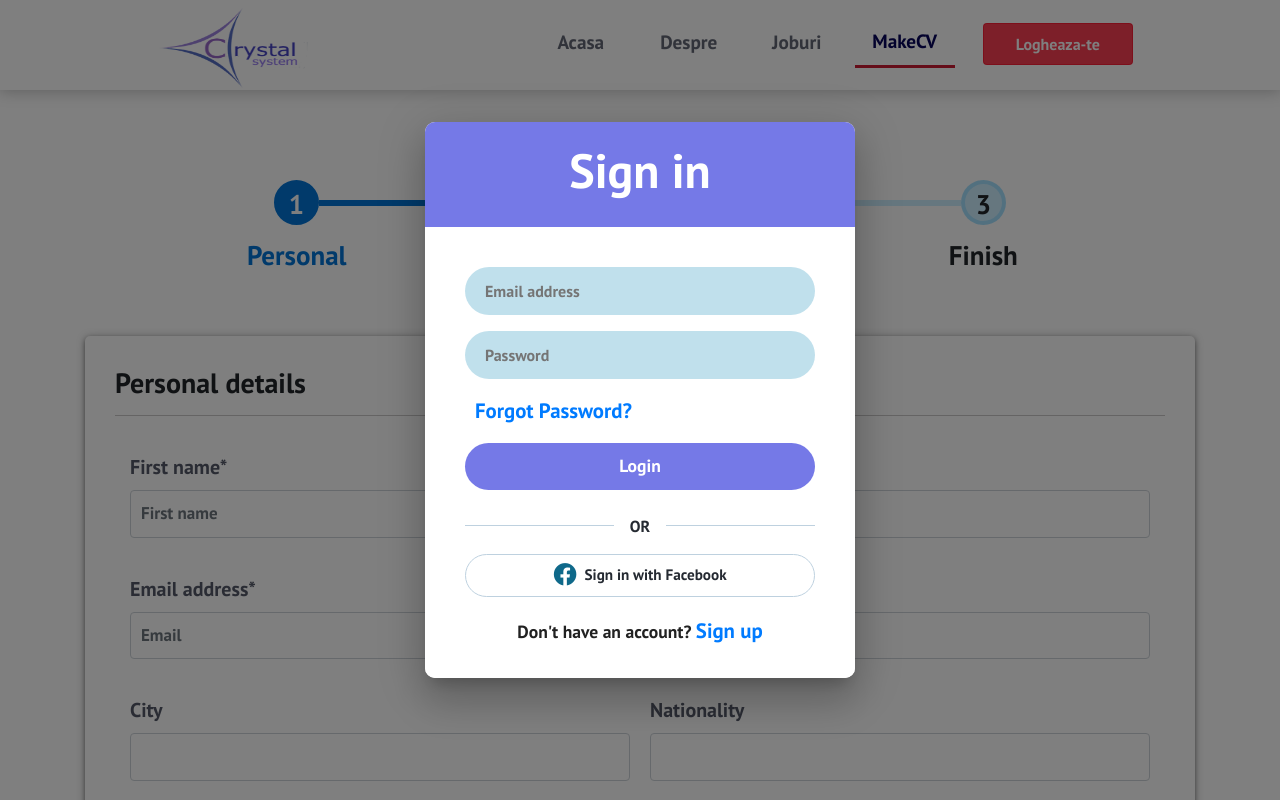
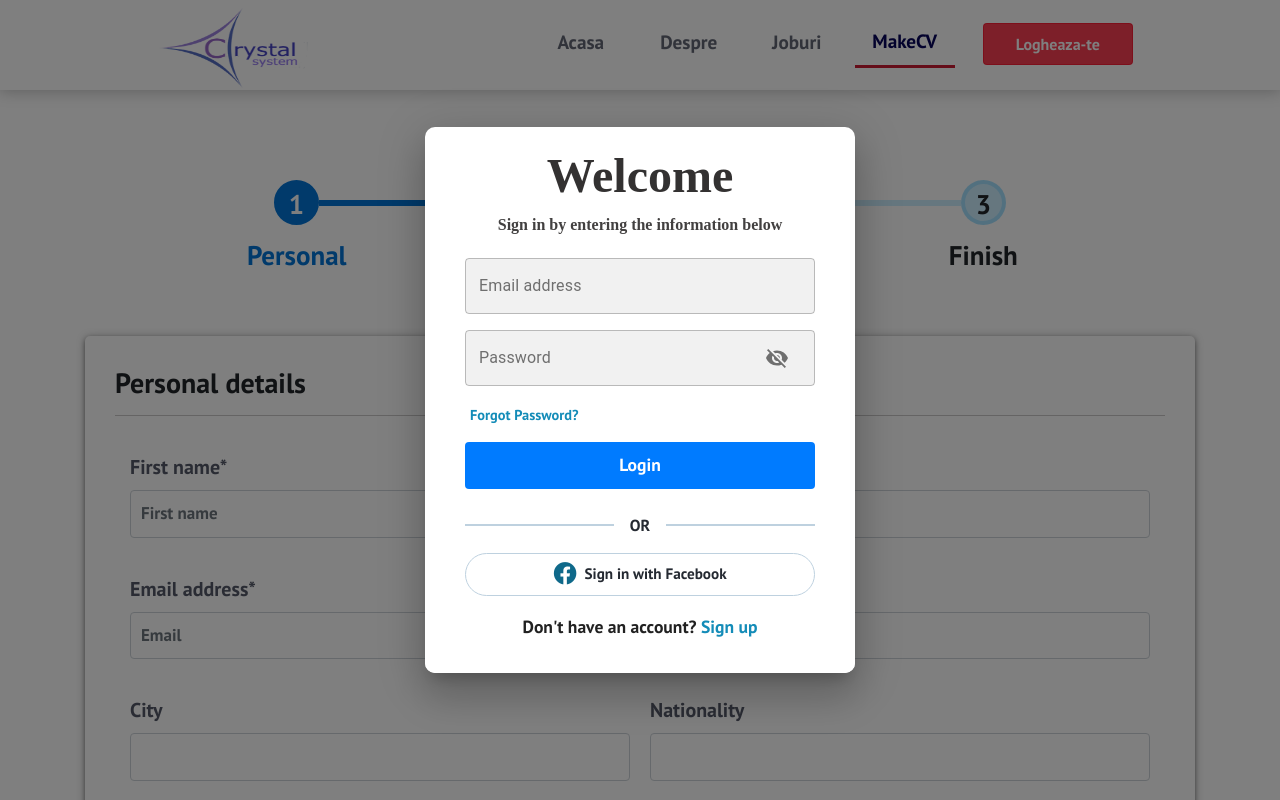
Before and after one commit to ionut1912/licenta-front-end, a React (Create React App) app: page /makeCV in a window 1280 px wide. Both pictures are taken after a click on the button "Logheaza-te". Shown: the top 800 px of the page. Built offline with nearby package versions, Linux system fonts and the light colour scheme.

Commit message:
comit 12

```diff
--- a/src/App.js
+++ b/src/App.js
@@ -21,6 +21,7 @@ function App() {
   const [showModalNav, setShowModalNav] = useState(false);
   const [clickForNavbar, setClickForNavBar] = useState(false);
 
+
   return (
     <>
       <Router>
--- a/src/components/AdminDashboard/AddJob/NewEditJob.js
+++ b/src/components/AdminDashboard/AddJob/NewEditJob.js
@@ -18,6 +18,7 @@ function NewEditJob(props) {
 
     const [staticInfo, setStaticInfo] = useState({
         nume_job: '',
+        jobType: '',
         locatie: '',
         descriere: '',
         dataMaxima: ''
@@ -29,9 +30,10 @@ function NewEditJob(props) {
 
     const [jobInfo, setJobInfo] = useState({
         numeJob: '',
+        jobType: '',
         locatie: '',
         descriere: '',
-        dataMaxima:'',
+        dataMaxima: '',
         skills: [],
         atributePersonale: [],
         moreDetails: []
@@ -78,6 +80,7 @@ function NewEditJob(props) {
     function reset() {
         setStaticInfo({
             nume_job: '',
+            jobType: '',
             locatie: '',
             descriere: '',
             dataMaxima: ''
--- a/src/components/Despre/Locations.js
+++ b/src/components/Despre/Locations.js
@@ -23,7 +23,7 @@ export default function Locations() {
     <div className={classes.map} >
       <h1 className="section-title">Locations</h1>
       <div className="container" style={{padding:'30px 0'}}>
-        <iframe className={classes.frame} src="https://www.google.com.qa/maps/d/u/0/embed?mid=1y8f94yVaPDnNB8Ve8LreG86Bq3qfvBx2" frameBorder="0" scrolling="no" marginHeight="0" marginWidth="0" height="520" title="map"></iframe>
+        <iframe className={classes.frame} src="https://www.google.com.qa/maps/d/u/0/embed?mid=1y8f94yVaPDnNB8Ve8LreG86Bq3qfvBx2" height="520" title="map"></iframe>
       </div>
     </div>
   )
--- a/src/components/Despre/Testimonial.js
+++ b/src/components/Despre/Testimonial.js
@@ -30,6 +30,7 @@ export default function Testimonial({ data, filter }) {
                                         <div>
                                             <div className="name">{item.numeJob}</div>
                                             <p>Location: {item.locatie}</p>
+                                            <p>Job type: {item.jobType}</p>
                                             <p style={{color:'#f00946'}}>Data limita: {format(item.dataMaxima)}</p>
                                             <button className="btn btn-primary btn-lg " onClick={() => { setOpenPopupView(true); setCurrentItem(item); }}>See more details</button>
 
--- a/src/components/Login.css
+++ b/src/components/Login.css
@@ -24,27 +24,29 @@
 }
 
 .text-danger{
-  padding:10px 0 0px 10px;
+  padding:5px 0 0px 10px;
   font-weight: 500;
   font-size: 1rem;
 }
 
 .f-pass{
-  margin-left: 10px;
+  margin-left: 5px;
+  font-size: 0.9rem;
 }
 
 .linktext {
   font-family: inherit;
-  font-size: 1.3rem;
   line-height: inherit;
   color: #148cb8;
   cursor: pointer;
 }
+
 .linktext:hover {
   text-decoration: underline;
   transition: 0.25s;
   color: #fc1930d5;
 }
+
 
 .title-subs {
   text-align: center;
@@ -54,30 +56,8 @@
   line-height: inherit;
 }
 
-.wrapperr .form {
-  width: 100%;
-  height: auto;
-  margin: 1.5rem 0;
-}
-.wrapperr .form-group {
+.wrapperr .form-group-input {
   margin-bottom: 1rem;
-}
-.wrapperr .form-group .input-field {
-  font-family: inherit;
-  font-size: 1rem;
-  font-weight: 400;
-  line-height: inherit;
-  width: 100%;
-  padding: 0.75rem 1.25rem;
-  border: none;
-  outline: none;
-  border-radius: 2rem;
-  color: #252a32;
-  background: #148cb844;
-}
-
-.wrapperr .form-group .input-field:focus{
-  background: #148cb893
 }
 
 .wrapperr .input-submit {
@@ -85,15 +65,14 @@
   font-size: 1.1rem;
   font-weight: 500;
   line-height: inherit;
-  cursor: pointer;
   padding: 0.65rem 2rem;
   border: none;
   outline: none;
   width:100%;
-  border-radius: 2rem;
+  margin-bottom: 1.5rem;
   text-align: center;
   color: #ffffff;
-  background: #7579e7;
+
 }
 
 .wrapperr .input-submit:hover{
@@ -149,15 +128,16 @@
   width: 100%;
   height: auto;
   outline: none;
-  border: 1.3px solid #bed1df;
+  border: 1.5px solid #bed1df;
   border-radius: 2rem;
   color: #252a32;
   background: #ffffff;
-  -webkit-transition: all 0.35s ease;
-  transition: all 0.35s ease;
 }
 
 .wrapperr .method-item .btn-action:hover {
-  background: #cfdde7;
-   text-decoration: none;
+  transform: translateY(-2px);
+  transition: 0.25s;
+  background-color: #cfdde7;
+  border-color: #cfdde7;
+  text-decoration: none;
 }
--- a/src/components/Login.js
+++ b/src/components/Login.js
@@ -2,15 +2,37 @@ import React, { useState } from 'react';
 import { useHistory } from 'react-router-dom';
 import { Formik } from 'formik';
 import * as Yup from "yup";
+import { TextField, InputAdornment, makeStyles } from '@material-ui/core';
+import IconButton from '@material-ui/core/IconButton';
 import AuthService from "../services/auth.service";
+import Visibility from '@material-ui/icons/Visibility';
+import VisibilityOff from '@material-ui/icons/VisibilityOff';
 import Notification from './Notification'
 import './Login.css';
 
-export default function Login(props) {
+const useStyles = makeStyles(theme => ({
+    icon: {
+        '& .MuiIconButton-root': {
+            outline: 'none'
+        }
+    },
+    input: {
+        '& .MuiOutlinedInput-root': {
+            backgroundColor: '#f1f1f1'
+        }
+    }
+}))
+
+export default function Login({ setSubTitle }) {
 
     let history = useHistory();
 
+    const classes = useStyles();
+
     const [toggler, setToggler] = useState(false);
+
+    const [showPassword, setShowPassword] = useState(false);
+    const [showPassword2, setShowPassword2] = useState(false);
 
     const [notify, setNotify] = useState({ isOpen: false, message: '', type: '' })
 
@@ -147,44 +169,58 @@ export default function Login(props) {
 
 
                                     <form onSubmit={props.handleSubmit} className="form">
-                                        <div className="form-group">
-                                            <input
+                                        <div className="form-group-input">
+                                            <TextField
+                                                variant="outlined"
                                                 type="email"
                                                 name="email"
+                                                fullWidth
+                                                className={classes.input}
+                                                label="Email address"
                                                 value={props.values.email}
-                                                className="input-field"
-                                                placeholder="Email address"
                                                 onChange={props.handleChange}
                                                 onBlur={props.handleBlur}
                                             />
+
                                             {props.errors.email && props.touched.email && <p className="text-danger">{props.errors.email}</p>}
                                         </div>
-                                        <div className="form-group">
-                                            <input
-                                                type="password"
+                                        <div className="form-group-input">
+                                            <TextField
+                                                variant="outlined"
+                                                type={showPassword === true ? "text" : "password"}
                                                 name="password"
-                                                className="input-field"
-                                                placeholder="Password"
+                                                label="Password"
+                                                className={classes.input}
+                                                fullWidth
                                                 value={props.values.password}
                                                 onChange={props.handleChange}
                                                 onBlur={props.handleBlur}
+                                                InputProps={{
+                                                    endAdornment: (
+                                                        < InputAdornment position="end" className={classes.icon}>
+                                                            <IconButton
+                                                                aria-label="toggle password visibility"
+                                                                onClick={() => setShowPassword(!showPassword)}
+                                                            >
+                                                                {showPassword === true ? <Visibility /> : <VisibilityOff />}
+                                                            </IconButton>
+                                                        </InputAdornment>
+                                                    )
+                                                }}
                                             />
                                             {props.errors.password && props.touched.password && <p className="text-danger">{props.errors.password}</p>}
                                         </div>
                                         <div className="form-group">
-                                            <a href="#/" className="linktext f-pass text-primary">Forgot Password?</a>
+                                            <a href="#/" className="linktext f-pass">Forgot Password?</a>
                                         </div>
                                         <input
                                             type="submit"
                                             name="submit"
-                                            className="input-submit"
+                                            className="btn btn-primary input-submit"
                                             value="Login"
                                             disabled={props.isSubmitting}
 
                                         />
-                                    </form>
-                                )}
-                            </Formik>
 
                                         <div className="line">
                                             <span className="line-bar"></span>
@@ -199,7 +235,11 @@ export default function Login(props) {
                                                 </a>
                                             </div>
                                         </div>
-                            <p className="titlee title-subs">Don't have an account? <span className="linktext text-primary" onClick={() => { setToggler(true); props.setTitle('Sign up') }}>Sign up</span></p>
+                                        <p className="titlee title-subs">Don't have an account? <span className="linktext" onClick={() => { props.resetForm(); setToggler(true); setSubTitle('Sign up by entering the information below') }}>Sign up</span></p>
+                                    </form>
+
+                                )}
+                            </Formik>
                         </div>
                     </div>
                 </div>
@@ -218,7 +258,6 @@ export default function Login(props) {
                     <div className="cardd">
                         <div className="content">
                             <Formik
-
                                 initialValues={
                                     {
                                         full_name: '',
@@ -236,67 +275,98 @@ export default function Login(props) {
                                 validationSchema={SignupSchema}>
                                 {props => (
                                     <form onSubmit={props.handleSubmit} className="form">
-                                        <div className="form-group">
-                                            <input
+                                        <div className="form-group-input">
+                                            <TextField
+                                                variant="outlined"
                                                 type="text"
                                                 name="full_name"
+                                                fullWidth
+                                                className={classes.input}
+                                                label="Full name"
                                                 value={props.values.full_name}
-                                                className="input-field"
-                                                placeholder="Full name"
                                                 onChange={props.handleChange}
                                                 onBlur={props.handleBlur}
-
                                             />
                                             {props.errors.full_name && props.touched.full_name && <p className="text-danger">{props.errors.full_name}</p>}
                                         </div>
-                                        <div className="form-group">
-                                            <input
+                                        <div className="form-group-input">
+                                            <TextField
+                                                variant="outlined"
                                                 type="email"
                                                 name="email"
-                                                className="input-field"
-                                                placeholder="Email"
+                                                fullWidth
+                                                className={classes.input}
+                                                label="Email address"
                                                 value={props.values.email}
                                                 onChange={props.handleChange}
                                                 onBlur={props.handleBlur}
-
                                             />
                                             {props.errors.email && props.touched.email && <p className="text-danger">{props.errors.email}</p>}
                                         </div>
-                                        <div className="form-group">
-                                            <input
+
+                                        <div className="form-group-input">
+                                            <TextField
+                                                variant="outlined"
                                                 type="text"
                                                 name="phone"
-                                                className="input-field"
+                                                fullWidth
+                                                className={classes.input}
+                                                label="Phone number"
                                                 value={props.values.phone}
-                                                placeholder="Phone"
                                                 onChange={props.handleChange}
                                                 onBlur={props.handleBlur}
-
                                             />
                                             {props.errors.phone && props.touched.phone && <p className="text-danger">{props.errors.phone}</p>}
                                         </div>
-                                        <div className="form-group">
-                                            <input
-                                                type="password"
+                                        <div className="form-group-input">
+                                            <TextField
+                                                variant="outlined"
+                                                type={showPassword === true ? "text" : "password"}
                                                 name="password"
-                                                className="input-field"
+                                                label="Password"
+                                                className={classes.input}
+                                                fullWidth
                                                 value={props.values.password}
-                                                placeholder="Password"
                                                 onChange={props.handleChange}
                                                 onBlur={props.handleBlur}
-
+                                                InputProps={{
+                                                    endAdornment: (
+                                                        < InputAdornment position="end" className={classes.icon}>
+                                                            <IconButton
+                                                                aria-label="toggle password visibility"
+                                                                onClick={() => setShowPassword(!showPassword)}
+                                                            >
+                                                                {showPassword === true ? <Visibility /> : <VisibilityOff />}
+                                                            </IconButton>
+                                                        </InputAdornment>
+                                                    )
+                                                }}
                                             />
                                             {props.errors.password && props.touched.password && <p className="text-danger">{props.errors.password}</p>}
                                         </div>
-                                        <div className="form-group">
-                                            <input
-                                                type="password"
+                                        <div className="form-group-input">
+                                            <TextField
+                                                variant="outlined"
+                                                type={showPassword2 === true ? "text" : "password"}
                                                 name="password2"
+                                                label="Password confirmation"
+                                                className={classes.input}
+                                                fullWidth
                                                 value={props.values.password2}
-                                                className="input-field"
-                                                placeholder="Password confirmation"
                                                 onChange={props.handleChange}
                                                 onBlur={props.handleBlur}
+                                                InputProps={{
+                                                    endAdornment: (
+                                                        < InputAdornment position="end" className={classes.icon}>
+                                                            <IconButton
+                                                                aria-label="toggle password visibility"
+                                                                onClick={() => setShowPassword2(!showPassword2)}
+                                                            >
+                                                                {showPassword2 === true ? <Visibility /> : <VisibilityOff />}
+                                                            </IconButton>
+                                                        </InputAdornment>
+                                                    )
+                                                }}
                                             />
                                             {props.errors.password2 && props.touched.password2 && <p className="text-danger">{props.errors.password2}</p>}
                                         </div>
@@ -304,16 +374,16 @@ export default function Login(props) {
                                         <input
                                             type="submit"
                                             name="submit"
-                                            className="input-submit"
+                                            className="btn btn-primary input-submit"
                                             value="Register"
 
                                         />
-
+                                        <p className="titlee title-subs">Have an account? <span className="linktext" onClick={() => { props.resetForm(); setToggler(false); setSubTitle('Sign in by entering the information below'); }}>Sign in</span></p>
                                     </form>
                                 )}
                             </Formik>
 
-                            <p className="titlee title-subs">Have an account? <span className="linktext text-primary" onClick={() => { setToggler(false); props.setTitle('Sign in'); }}>Sign in</span></p>
+
                         </div>
                     </div>
                 </div>
--- a/src/components/Navbar.js
+++ b/src/components/Navbar.js
@@ -16,7 +16,7 @@ export default function Navbar(props) {
   const [button, setButton] = useState(true);
 
   const [openPopupView, setOpenPopupView] = useState(false);
-  const [title,setTitle]=useState('Sign in');
+  const [subTitle,setSubTitle]=useState('Sign in by entering the information below');
 
   const handleClickNavbar = () => {
     if (props.setClickForSidebar !== undefined)
@@ -133,11 +133,12 @@ export default function Navbar(props) {
           </div>
         </ul>
           <ViewPopup
-            title={title}
+            title='Welcome'
+            subTitle={subTitle}
             openPopup={openPopupView}
             setOpenPopup={setOpenPopupView}
             showLogin={true}>
-            <Login setTitle={setTitle} />
+            <Login setSubTitle={setSubTitle} />
           </ViewPopup>
       </div>
     </nav>
--- a/src/components/ViewPopup.css
+++ b/src/components/ViewPopup.css
@@ -34,14 +34,22 @@
 
 .modal-header-login {
     text-align: center;
-    background-color: #7579e7;
-    color: #fff;
-    padding: 20px;
+    padding: 20px 20px 5px 20px;
 }
 
 .modal-header-login .title-header{
     font-size: 3rem;
     font-weight: 500;
+    color: rgba(41, 39, 39, 0.952);
+    font-weight: bold;
+    font-family:  "Poppins",cursive;
+}
+
+.modal-header-login p{
+    color: rgba(41, 39, 39, 0.884);
+    font-weight: bold;
+    font-family:  "Poppins",cursive;
+    margin-bottom: 0px;
 }
 
 /* modal-body*/
```
Also changed, not shown: src/components/AdminDashboard/AddJob/StaticInfoSection.js (+17 -2 lines), src/components/AdminDashboard/Jobs/JobsList.js (+7 -2 lines), 1 other file (tests, documents, lock files or other folders). Lines whose indentation alone changed are shown as unchanged.
